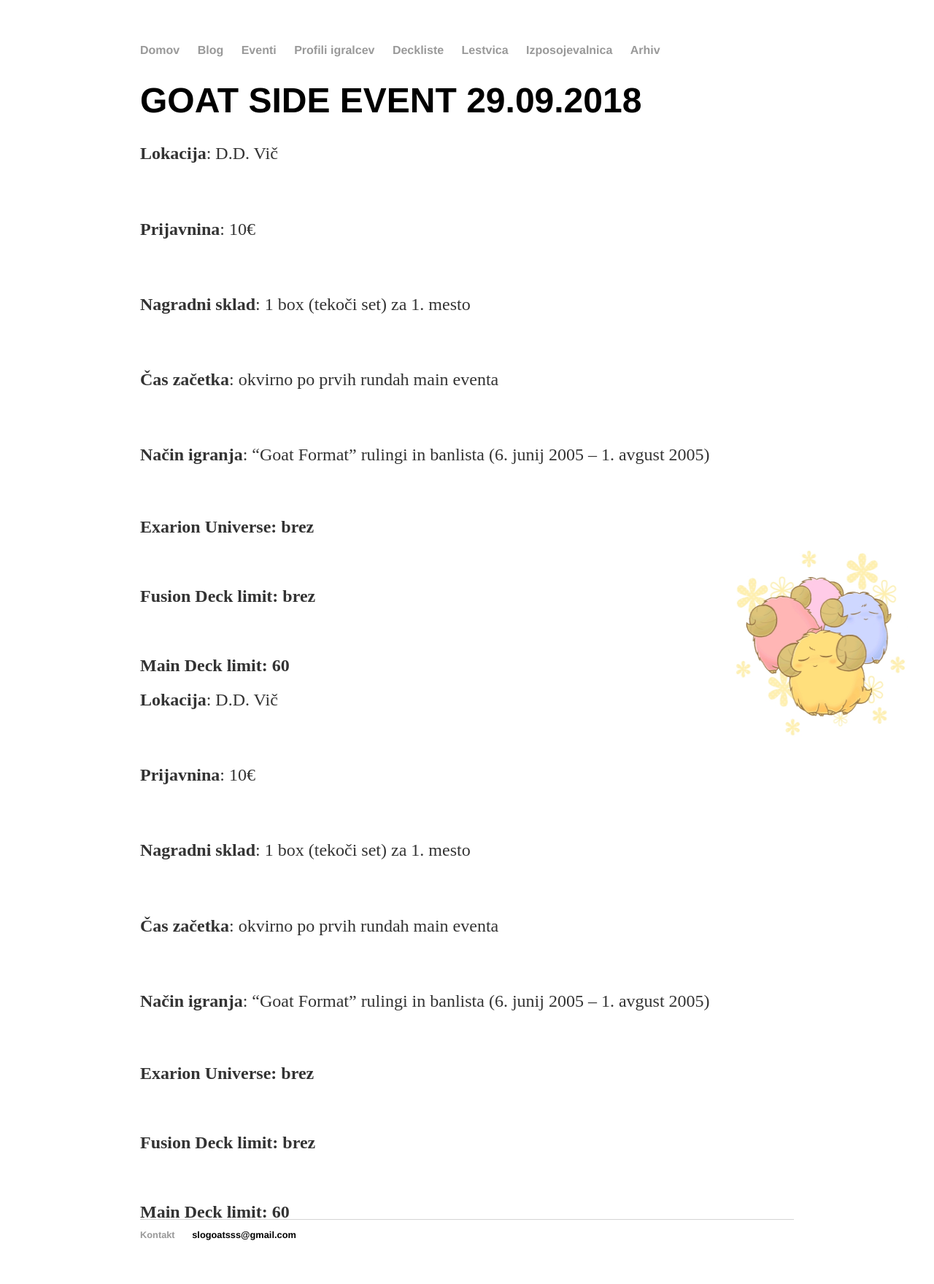
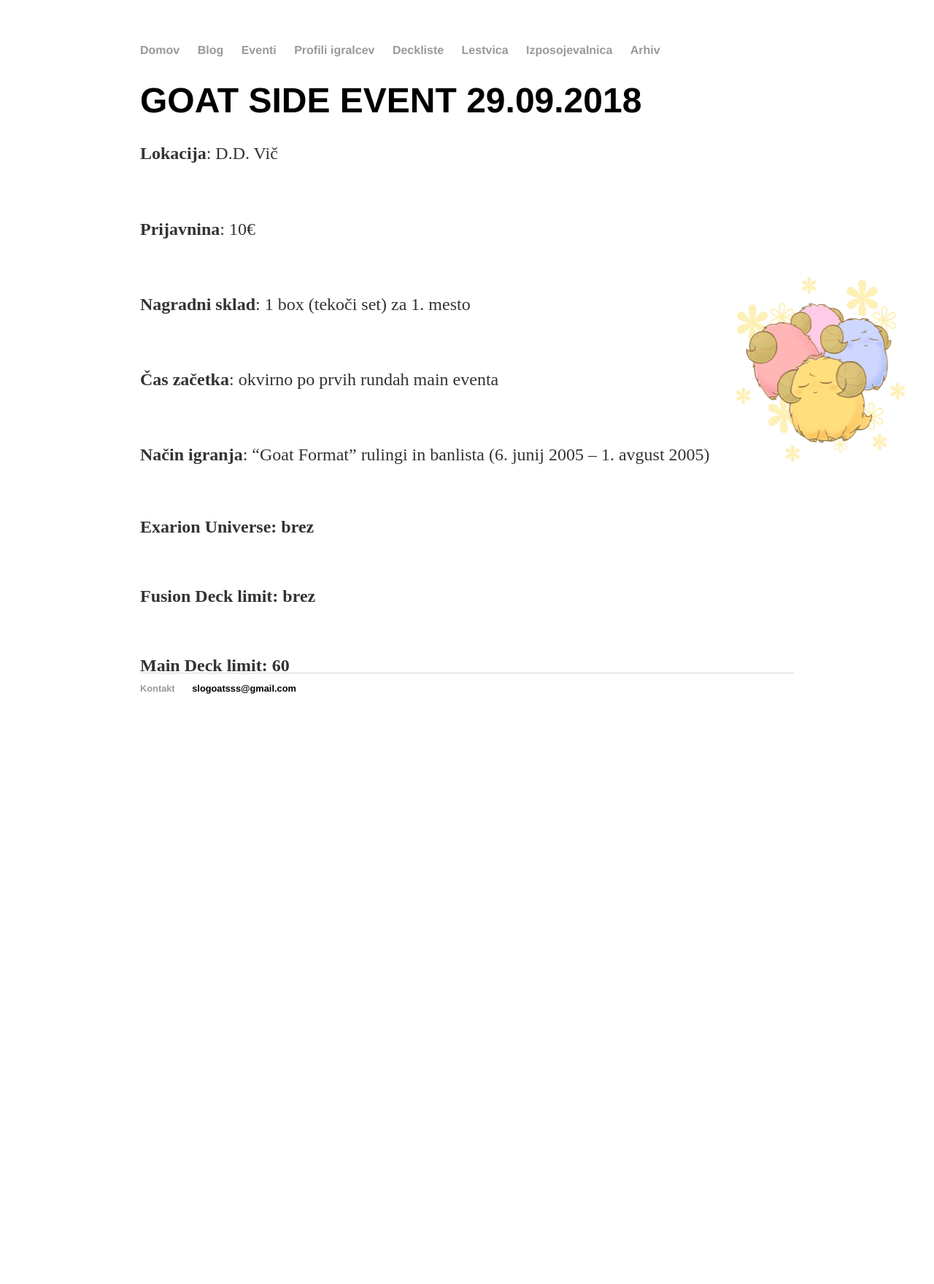
Before and after one commit to slogoatsss/slogoatsss.github.io, a Jekyll site: the page built from eventi/2018-09-29/index.html, in a window 1280 px wide. Shown: the whole page at 73% size. Built offline with Jekyll 4.4.1, drawn with Linux system fonts in a browser that asks for light colours; after the commit the page ends 1011 px from its top, so only the background shows below that.

Commit message:
Update index.html

```diff
--- a/eventi/2018-09-29/index.html
+++ b/eventi/2018-09-29/index.html
@@ -64,65 +64,3 @@
 Deck limit: 60</b></p>
 </body>
 </html>
-<!DOCTYPE HTML PUBLIC "-//W3C//DTD HTML 4.0 Transitional//EN">
-<html>
-<head>
-	<meta http-equiv="content-type" content="text/html; charset=utf-8"/>
-	<title>Unknown</title>
-	<meta name="generator" content="LibreOffice 5.3.6.1 (Linux)"/>
-	<meta name="author" content="Unknown"/>
-	<meta name="created" content="2018-09-22T11:01:24"/>
-	<meta name="changedby" content="calibre"/>
-	<meta name="changed" content="2018-09-22T11:01:24"/>
-	<meta name="AppVersion" content="03.0031"/>
-	<meta name="DocSecurity" content="0"/>
-	<meta name="HyperlinksChanged" content="false"/>
-	<meta name="LinksUpToDate" content="true"/>
-	<meta name="ScaleCrop" content="false"/>
-	<meta name="ShareDoc" content="false"/>
-	<style type="text/css">
-		@page { size: 8.5in 11in; margin: 1in }
-		p { margin-bottom: 0.1in; line-height: 120% }
-	</style>
-</head>
-<body lang="en" dir="ltr">
-<p style="margin-bottom: 0in; line-height: 115%; page-break-before: auto; page-break-after: auto">
-<b>Lokacija</b>: D.D. Vič</p>
-<p style="margin-bottom: 0in; line-height: 115%"><br/>
-
-</p>
-<p style="margin-bottom: 0in; line-height: 115%"><b>Prijavnina</b>:
-10€</p>
-<p style="margin-bottom: 0in; line-height: 115%"><br/>
-
-</p>
-<p style="margin-bottom: 0in; line-height: 115%"><b>Nagradni sklad</b>:
-1 box (tekoči set) za 1. mesto</p>
-<p style="margin-bottom: 0in; line-height: 115%"><br/>
-
-</p>
-<p style="margin-bottom: 0in; line-height: 115%"><b>Čas začetka</b>:
-okvirno po prvih rundah main eventa</p>
-<p style="margin-bottom: 0in; line-height: 115%"><br/>
-
-</p>
-<p style="margin-bottom: 0in; line-height: 115%"><b>Način</b>
-<b>igranja</b>: “Goat Format” rulingi in banlista (6. junij 2005
-– 1. avgust 2005)&nbsp;</p>
-<p style="margin-bottom: 0in; line-height: 115%"><br/>
-
-</p>
-<p align="left" style="margin-bottom: 0in; line-height: 0.2in"><b>Exarion
-Universe: brez&nbsp;</b></p>
-<p style="margin-bottom: 0in; line-height: 115%"><br/>
-
-</p>
-<p align="left" style="margin-bottom: 0in; line-height: 0.2in"><b>Fusion
-Deck limit: brez</b></p>
-<p style="margin-bottom: 0in; line-height: 115%"><br/>
-
-</p>
-<p align="left" style="margin-bottom: 0in; line-height: 0.2in"><b>Main
-Deck limit: 60</b></p>
-</body>
-</html>
```
